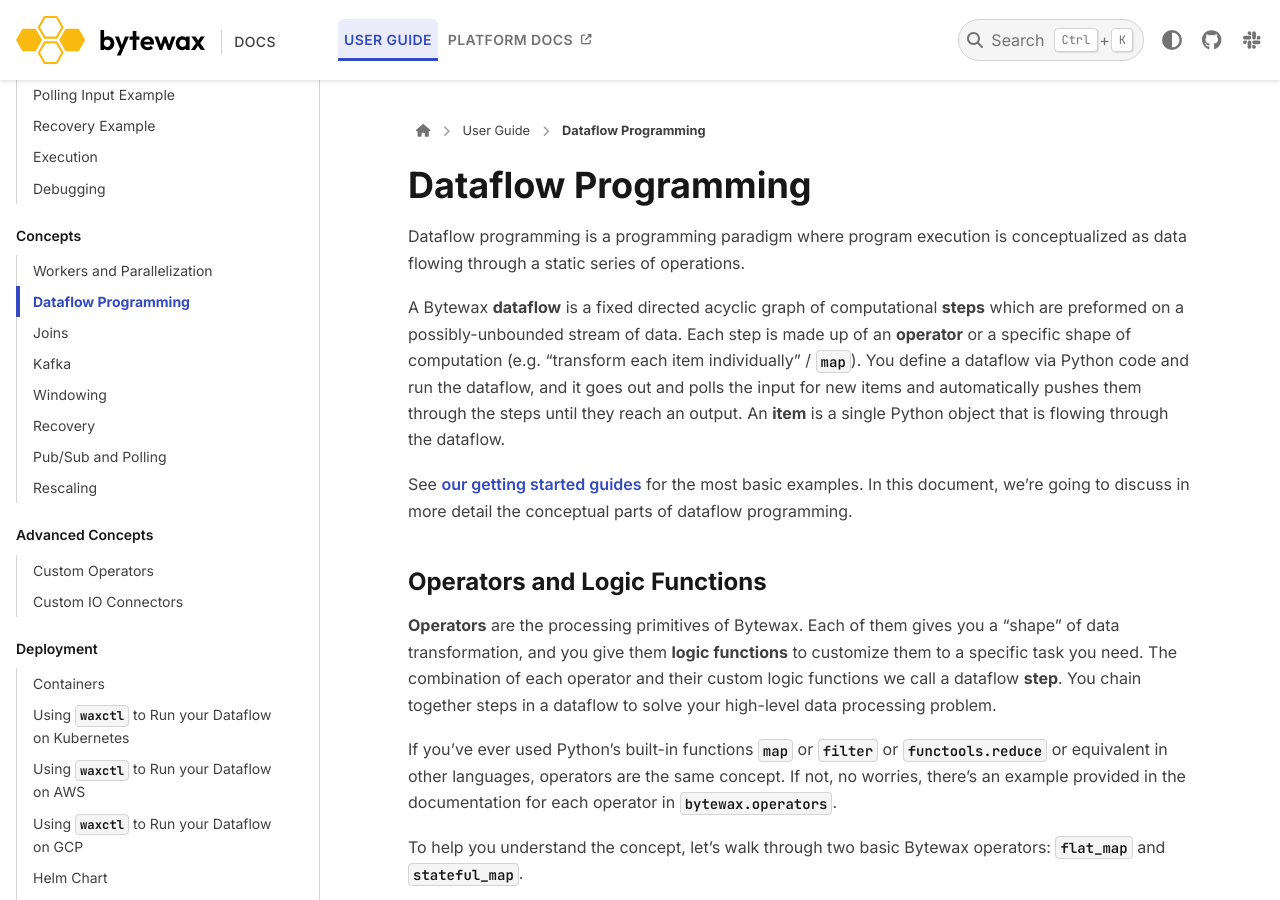
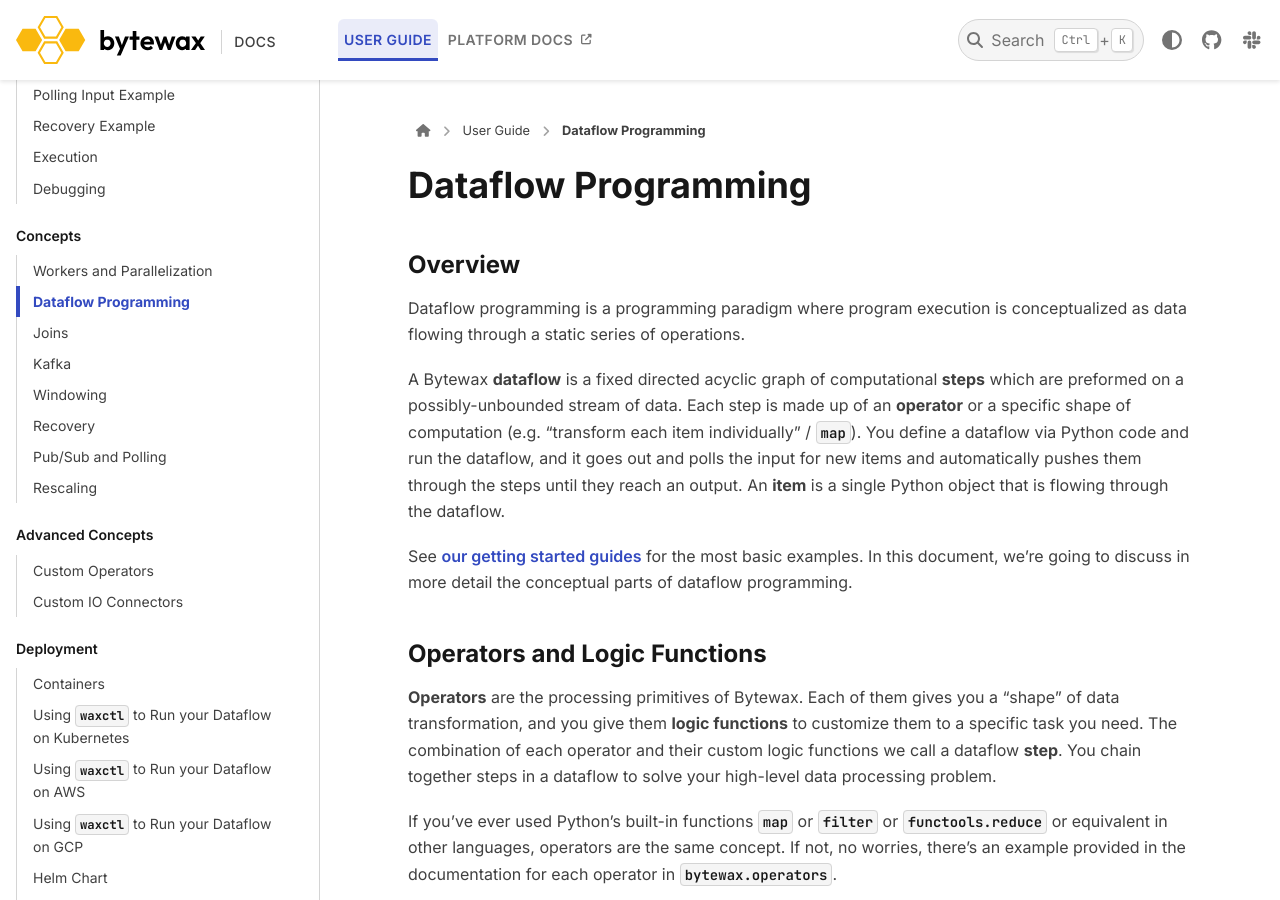
Before and after one commit to bytewax/bytewax, a Sphinx documentation site: the page built from docs/guide/concepts/dataflow-programming.md, in a window 1280 px wide and 900 px high. Built offline with Sphinx 7.4.7 and the PyData theme 0.15.4, drawn with Linux system fonts in a browser that asks for light colours; pages that are not in the unit, such as notebooks, are missing from menus.

Commit message:
Fixes heading level

```diff
--- a/docs/guide/concepts/dataflow-programming.md
+++ b/docs/guide/concepts/dataflow-programming.md
@@ -1,4 +1,6 @@
 # Dataflow Programming
+
+## Overview
 
 Dataflow programming is a programming paradigm where program execution
 is conceptualized as data flowing through a static series of
@@ -631,7 +633,7 @@
 use these frequently in our examples and documentation, and encourage
 you to do so as well.
 
-## Quick Logic Functions
+### Quick Logic Functions
 
 Operator's logic functions can be specified in a few ways. The most
 verbose way would be to `def logic(...)` a function that does what you
```
